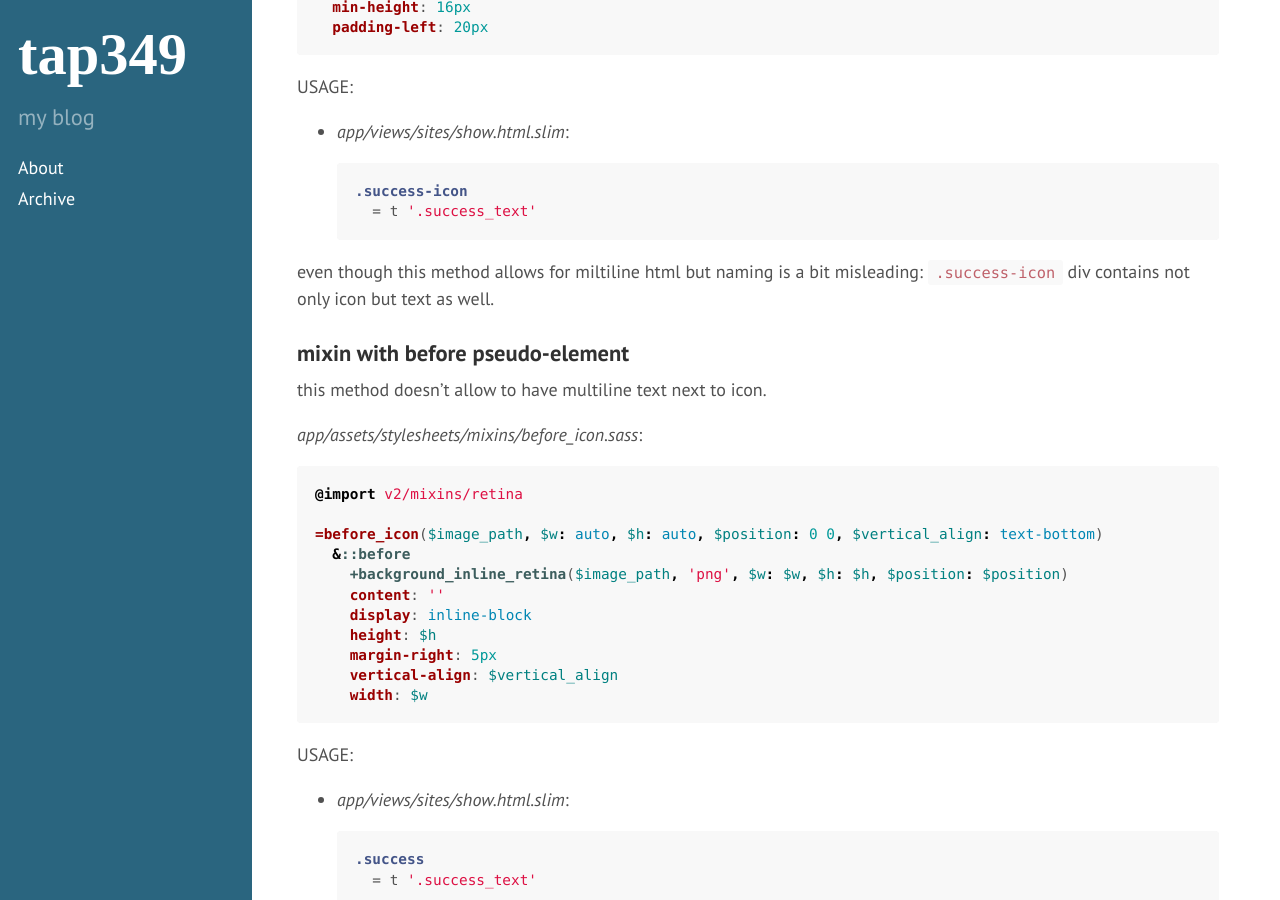
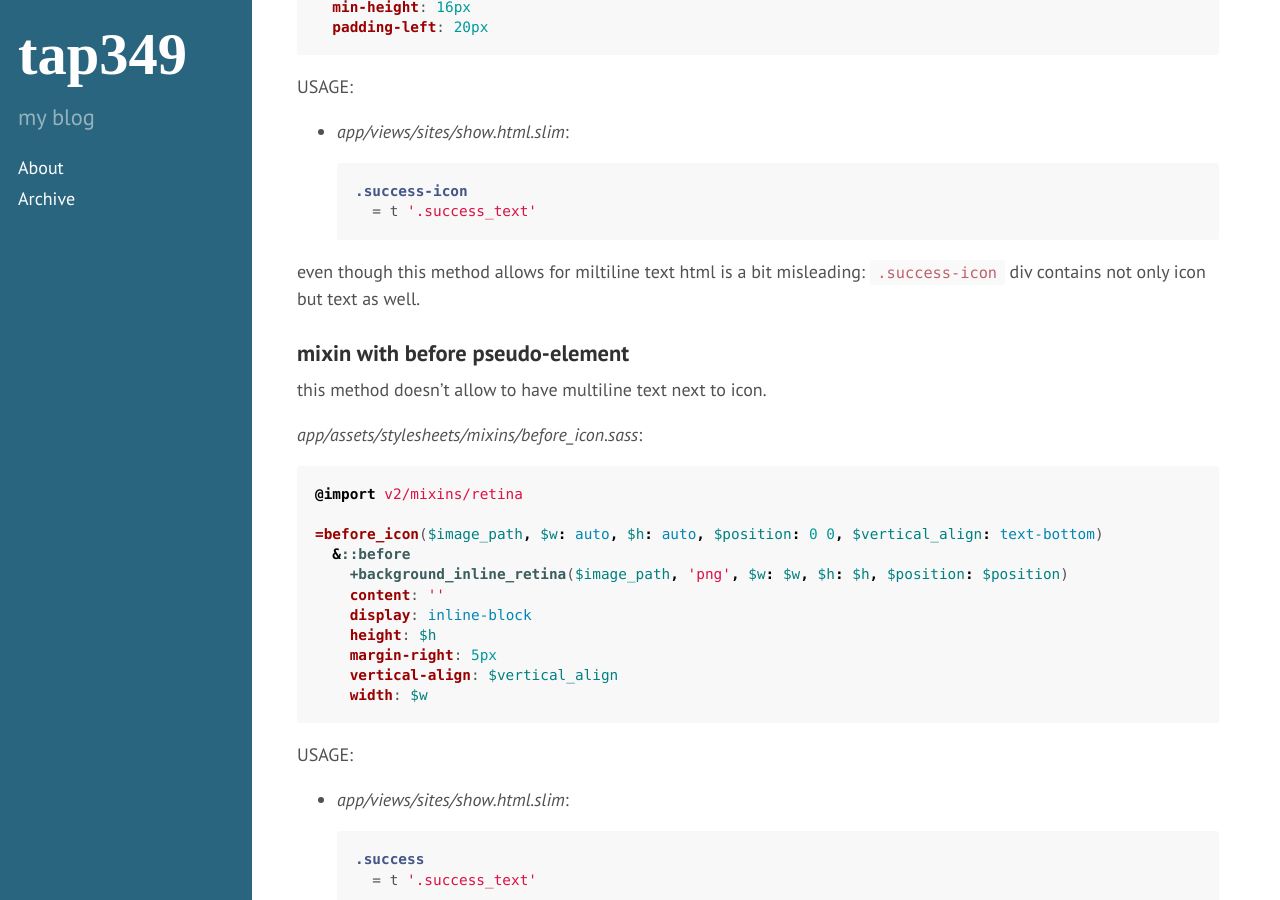
Before and after one commit to tap349/tap349.github.io, a Jekyll site: the page built from _posts/2016-07-08-CSS-recipes.md, in a window 1280 px wide and 900 px high, scrolled down 1259 px. Built offline with Jekyll 4.4.1, drawn with Linux system fonts in a browser that asks for light colours.

Commit message:
update 2016-07-09_23:04:05

````diff
--- a/_posts/2016-07-08-CSS-recipes.md
+++ b/_posts/2016-07-08-CSS-recipes.md
@@ -73,8 +73,8 @@ USAGE:
     = t '.success_text'
   ```
 
-even though this method allows for miltiline html but naming is a bit
-misleading: `.success-icon` div contains not only icon but text as well.
+even though this method allows for miltiline text html is a bit misleading:
+`.success-icon` div contains not only icon but text as well.
 
 ### mixin with before pseudo-element
 
````
